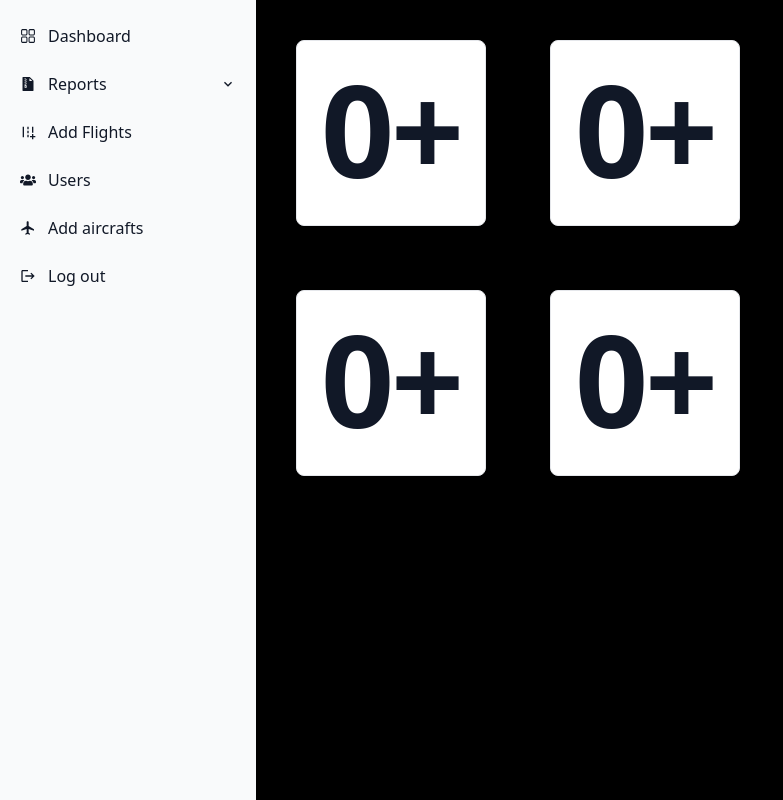
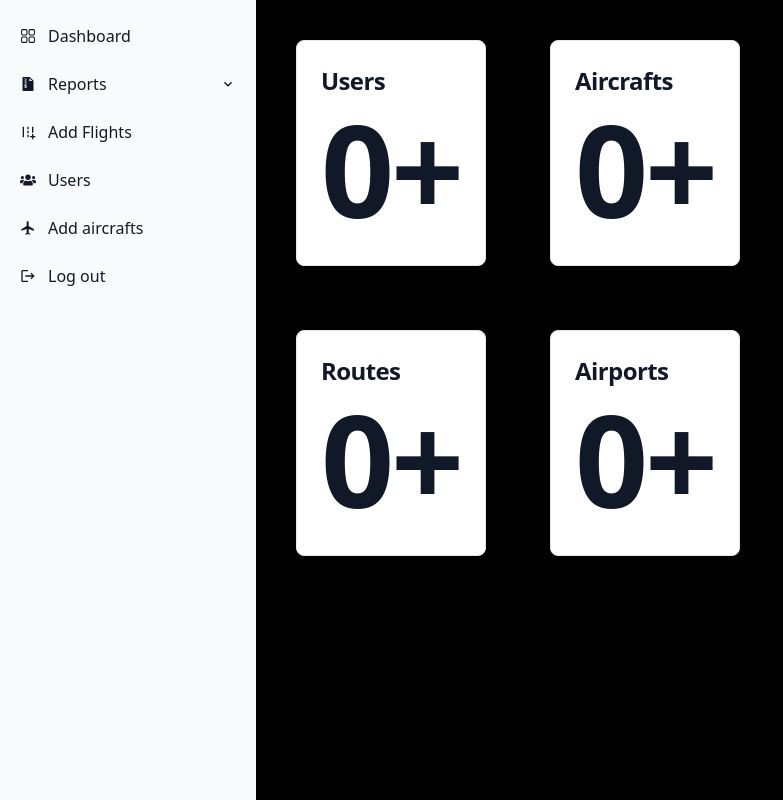
Before and after one commit to De-Silva-Madhushankha/Airline-Reservation-System, a React (Vite) app in the folder b-airlines-admin/: page /Adminhome in a window 1280 px wide. Shown: the whole page, without its empty margins (0-783 px from the left). Built offline with nearby package versions, Linux system fonts and the light colour scheme; no server answers.

Commit message:
Add cards

```diff
--- a/b-airlines-admin/src/components/InitialData.jsx
+++ b/b-airlines-admin/src/components/InitialData.jsx
@@ -14,7 +14,7 @@ export default function InitialData() {
       useEffect(() => {
         const fetchCounts = async () => {
           try {
-            const response = await axios.get('http://localhost:3001/api/users/load-initial-data');
+            const response = await axios.get('http://localhost:3001/api/admin/load-initial-data');
             setCounts(response.data);
           } catch (err) {
             setError('Error fetching counts');
@@ -31,21 +31,25 @@ export default function InitialData() {
         <div className="grid grid-cols-2 gap-4">
             <div className='m-6 z-40 '>
                 <a href="#" className="block max-w-sm p-6 bg-white border border-gray-200 rounded-lg shadow hover:bg-gray-100 dark:bg-gray-800 dark:border-gray-700 dark:hover:bg-gray-700">
+                    <p className="mb-2 text-align-center text-2xl font-bold tracking-tight text-gray-900 dark:text-white">Users</p>
                     <h1 className="mb-2 text-align-center text-9xl font-bold tracking-tight text-gray-900 dark:text-white"> {counts.users}+</h1>
                 </a>
             </div>
             <div className='m-6 z-40 '>
                 <a href="#" className="block max-w-sm p-6 bg-white border border-gray-200 rounded-lg shadow hover:bg-gray-100 dark:bg-gray-800 dark:border-gray-700 dark:hover:bg-gray-700">
+                    <p className="mb-2 text-align-center text-2xl font-bold tracking-tight text-gray-900 dark:text-white">Aircrafts</p>
                     <h1 className="mb-2 text-align-center text-9xl font-bold tracking-tight text-gray-900 dark:text-white"> {counts.aircrafts}+</h1>
                 </a>
             </div>
             <div className='m-6 z-40 '>
                 <a href="#" className="block max-w-sm p-6 bg-white border border-gray-200 rounded-lg shadow hover:bg-gray-100 dark:bg-gray-800 dark:border-gray-700 dark:hover:bg-gray-700">
+                    <p className="mb-2 text-align-center text-2xl font-bold tracking-tight text-gray-900 dark:text-white">Routes</p>
                     <h1 className="mb-2 text-align-center text-9xl font-bold tracking-tight text-gray-900 dark:text-white"> {counts.routes}+</h1>
                 </a>
             </div>
             <div className='m-6 z-40 '>
                 <a href="#" className="block max-w-sm p-6 bg-white border border-gray-200 rounded-lg shadow hover:bg-gray-100 dark:bg-gray-800 dark:border-gray-700 dark:hover:bg-gray-700">
+                    <p className="mb-2 text-align-center text-2xl font-bold tracking-tight text-gray-900 dark:text-white">Airports</p>
                     <h1 className="mb-2 text-align-center text-9xl font-bold tracking-tight text-gray-900 dark:text-white"> {counts.airports}+</h1>
                 </a>
             </div>
```
